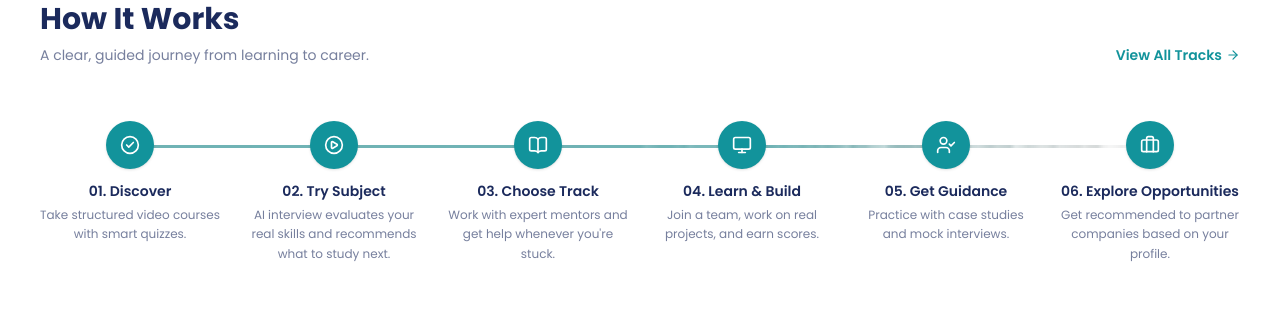
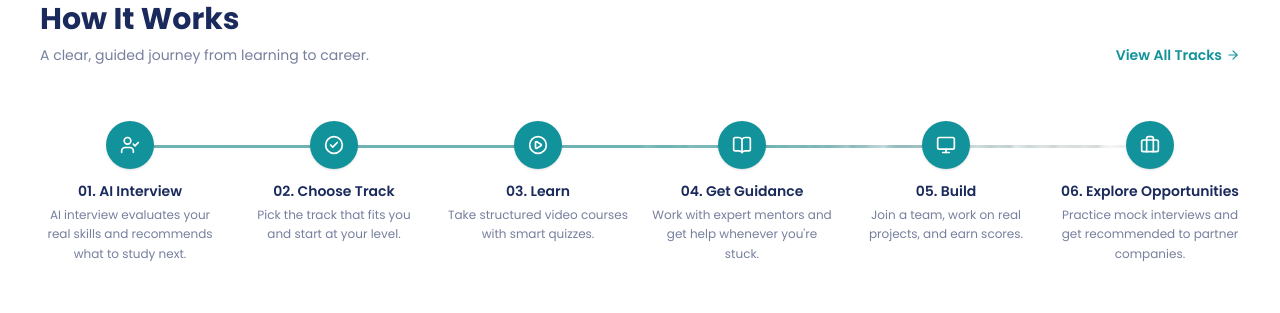
Before and after one commit to junior-hub-eg/Frontend, a Next.js app: page / in a window 1280 px wide. Shown: the part 1340-1653 px from the top of the page. Built offline with nearby package versions, Linux system fonts and the light colour scheme; no server answers.

Commit message:
Assistant button moves to the learner top bar; How It Works steps follow the real journey

```diff
--- a/components/Landing/HowItWorks.tsx
+++ b/components/Landing/HowItWorks.tsx
@@ -6,20 +6,17 @@ import { ArrowRight, Briefcase, CheckCircle2, Monitor, PlayCircle, UserCheck, Bo
 import { useT } from "@/lib/i18n/client";
 import { tk } from "@/lib/i18n/translate";
 
+/** The student's real journey, in order: placement interview, track, courses, mentor, team project, then jobs. */
 const STEPS = [
-  { title: tk("Discover"), icon: CheckCircle2, text: tk("Take structured video courses with smart quizzes.") },
-  {
-    title: tk("Try Subject"),
-    icon: PlayCircle,
-    text: tk("AI interview evaluates your real skills and recommends what to study next."),
-  },
-  { title: tk("Choose Track"), icon: BookOpen, text: tk("Work with expert mentors and get help whenever you're stuck.") },
-  { title: tk("Learn & Build"), icon: Monitor, text: tk("Join a team, work on real projects, and earn scores.") },
-  { title: tk("Get Guidance"), icon: UserCheck, text: tk("Practice with case studies and mock interviews.") },
+  { title: tk("AI Interview"), icon: UserCheck, text: tk("AI interview evaluates your real skills and recommends what to study next.") },
+  { title: tk("Choose Track"), icon: CheckCircle2, text: tk("Pick the track that fits you and start at your level.") },
+  { title: tk("Learn"), icon: PlayCircle, text: tk("Take structured video courses with smart quizzes.") },
+  { title: tk("Get Guidance"), icon: BookOpen, text: tk("Work with expert mentors and get help whenever you're stuck.") },
+  { title: tk("Build"), icon: Monitor, text: tk("Join a team, work on real projects, and earn scores.") },
   {
     title: tk("Explore Opportunities"),
     icon: Briefcase,
-    text: tk("Get recommended to partner companies based on your profile."),
+    text: tk("Practice mock interviews and get recommended to partner companies."),
   },
 ];
 
--- a/components/learner/AssistantChat.tsx
+++ b/components/learner/AssistantChat.tsx
@@ -58,6 +58,25 @@ function store(id: string | null) {
  * The Junior Hub assistant: a floating chat on every student page. It answers questions about the student's own
  * journey (next lesson, XP, squad, mentor...) and the platform. Chats are stored by the backend.
  */
+/** The top-bar button (AssistantButton) asks the chat to open or close with this window event. */
+const TOGGLE_EVENT = "jh:assistant-toggle";
+
+/** The assistant's button in the learner top bar, next to the bell. */
+export function AssistantButton() {
+  const { t } = useI18n();
+  return (
+    <button
+      type="button"
+      onClick={() => window.dispatchEvent(new Event(TOGGLE_EVENT))}
+      aria-label={t("Open assistant")}
+      title={t("Junior Hub assistant")}
+      className="grid h-[2.8em] w-[2.8em] place-items-center rounded-full bg-[#12939b] text-white shadow-[0_6px_18px_-6px_rgba(18,147,155,0.7)] transition hover:bg-[#0f7a81]"
+    >
+      <MessageCircle className="h-[1.2em] w-[1.2em]" />
+    </button>
+  );
+}
+
 export function AssistantChat() {
   const { t, intl, dir, locale } = useI18n();
   const [open, setOpen] = useState(false);
@@ -110,6 +129,16 @@ export function AssistantChat() {
     const id = readStored();
     if (id) void openConversation(id);
   }
+
+  const toggleRef = useRef<() => void>(() => undefined);
+  useEffect(() => {
+    toggleRef.current = toggleOpen;
+  });
+  useEffect(() => {
+    const onToggle = () => toggleRef.current();
+    window.addEventListener(TOGGLE_EVENT, onToggle);
+    return () => window.removeEventListener(TOGGLE_EVENT, onToggle);
+  }, []);
 
   function newChat() {
     setConversationId(null);
@@ -191,7 +220,7 @@ export function AssistantChat() {
         <section
           role="dialog"
           aria-label={t("Junior Hub assistant")}
-          className="fixed inset-0 z-[60] flex flex-col bg-white sm:inset-auto sm:bottom-24 sm:end-6 sm:h-[min(620px,calc(100vh-8rem))] sm:w-[380px] sm:overflow-hidden sm:rounded-2xl sm:border sm:border-[#d7e6ea] sm:shadow-[0_20px_60px_-15px_rgba(20,54,90,0.35)]"
+          className="fixed inset-0 z-[60] flex flex-col bg-white sm:inset-auto sm:top-24 sm:end-6 sm:h-[min(620px,calc(100vh-8rem))] sm:w-[380px] sm:overflow-hidden sm:rounded-2xl sm:border sm:border-[#d7e6ea] sm:shadow-[0_20px_60px_-15px_rgba(20,54,90,0.35)]"
         >
           <header className="flex items-center gap-2 bg-[#14365a] px-4 py-3 text-white">
             <span className="grid size-9 place-items-center rounded-full bg-[#12939b]">
@@ -384,18 +413,6 @@ export function AssistantChat() {
         </section>
       )}
 
-      <button
-        type="button"
-        onClick={toggleOpen}
-        aria-label={open ? t("Close assistant") : t("Open assistant")}
-        aria-expanded={open}
-        className={cn(
-          "fixed bottom-5 end-5 z-[61] grid size-14 place-items-center rounded-full bg-[#12939b] text-white shadow-[0_10px_30px_-8px_rgba(18,147,155,0.7)] transition hover:scale-105 hover:bg-[#0f7a81] sm:bottom-6 sm:end-6",
-          open && "max-sm:hidden"
-        )}
-      >
-        {open ? <X className="size-6" /> : <MessageCircle className="size-6" />}
-      </button>
     </>
   );
 }
--- a/components/learner/learner-shell.tsx
+++ b/components/learner/learner-shell.tsx
@@ -12,6 +12,7 @@ import { useI18n, useT } from "@/lib/i18n/client";
 import { tk } from "@/lib/i18n/translate";
 import { LanguageSwitcher } from "@/components/shared/LanguageSwitcher";
 import { NotificationBell } from "@/components/shared/NotificationBell";
+import { AssistantButton } from "./AssistantChat";
 import { LearnerSidebar } from "./learner-sidebar";
 
 const poppins = Poppins({ subsets: ["latin"], weight: ["400", "500", "600", "700", "800"] });
@@ -127,6 +128,7 @@ export function LearnerShell({
           <LanguageSwitcher className="h-[2.8em] gap-[0.5em] rounded-full border border-white/70 bg-white/55 px-[1em] text-[0.95em] font-medium text-[#14365a] backdrop-blur" />
 
           <div className="ms-auto flex items-center gap-[1.2em]">
+            <AssistantButton />
             <NotificationBell home="/learner" />
 
             {/* The track in focus and the student's level in it; hidden until the student has a track */}
--- a/lib/i18n/ar/landing.ts
+++ b/lib/i18n/ar/landing.ts
@@ -64,6 +64,9 @@ export const landing: Record<string, string> = {
   "Learn & Build": "تعلّم وابنِ",
   "Get Guidance": "احصل على الإرشاد",
   "Explore Opportunities": "استكشف الفرص",
+  "Pick the track that fits you and start at your level.": "اختر المسار المناسب لك وابدأ من مستواك.",
+  "Learn": "تعلّم",
+  "Practice mock interviews and get recommended to partner companies.": "تدرّب على مقابلات تجريبية واحصل على ترشيح للشركات الشريكة.",
   "Take structured video courses with smart quizzes.": "خُذ كورسات فيديو منظّمة مع اختبارات ذكية.",
   "AI interview evaluates your real skills and recommends what to study next.": "مقابلة بالذكاء الاصطناعي تقيّم مهاراتك الحقيقية وتقترح ما تدرسه بعد ذلك.",
   "Work with expert mentors and get help whenever you're stuck.": "اعمل مع مرشدين خبراء واحصل على المساعدة كلما احتجتها.",
```
